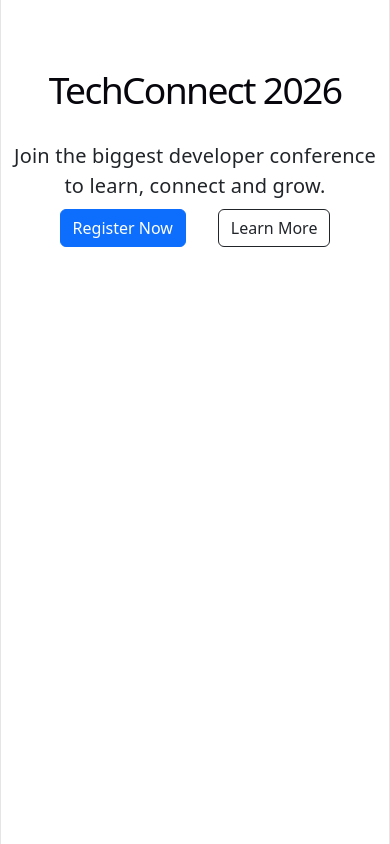
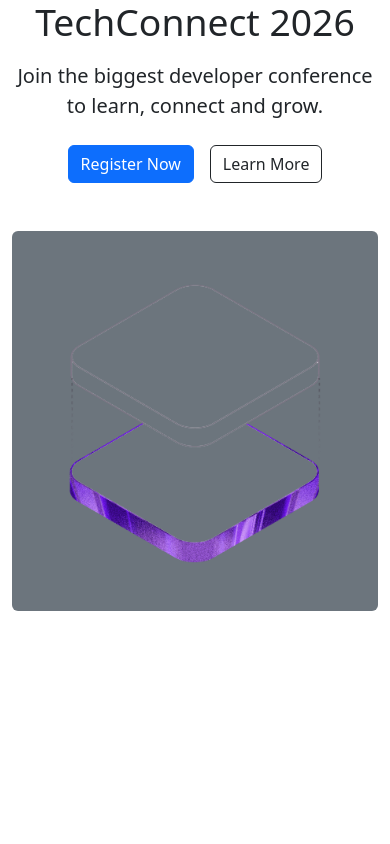
Before and after one commit to AnaghaDolse/eventify-react-bootstrap, a React (Vite) app: page / in a window 390 px wide. Built offline with nearby package versions, Linux system fonts and the light colour scheme; the HTML template or start-up script is replaced by a standard one.

Commit message:
Create responsive hero layout using Bootstrap grid

```diff
--- a/src/components/Hero.jsx
+++ b/src/components/Hero.jsx
@@ -1,15 +1,26 @@
+import HeroImage from '../assets/hero.png'
+
 const Hero = () => {
   return (
     <>
-      <div className='container py-5'>
-        <h1 className='text-center display-3'>TechConnect 2026</h1>
-        <p className='lead text-center py-2'>
-          Join the biggest developer conference to learn, connect and grow.
-        </p>
-        <div className='d-flex justify-content-center gap-3'>
-          <button className='btn btn-primary me-3'>Register Now</button>
+      <div className='container'>
+        <div className='row align-items-center g-5'>
+          <div className='col-lg-6 text-center text-lg-start'>
+            <h1 className='display-3'>TechConnect 2026</h1>
+            <p className='lead py-2'>
+              Join the biggest developer conference to learn, connect and grow.
+            </p>
+            <div className='d-flex justify-content-center gap-3'>
+              <button className='btn btn-primary'>Register Now</button>
 
-          <button className='btn btn-outline-dark'>Learn More</button>
+              <button className='btn btn-outline-dark'>Learn More</button>
+            </div>
+          </div>
+          <div className='col-lg-6'>
+            <div className='bg-secondary text-white p-5 text-center rounded'>
+              <img src={HeroImage} alt='Event Hero' className='img-fluid' />
+            </div>
+          </div>
         </div>
       </div>
     </>
--- a/src/index.css
+++ b/src/index.css
@@ -1,111 +1,3 @@
-:root {
-  --text: #6b6375;
-  --text-h: #08060d;
-  --bg: #fff;
-  --border: #e5e4e7;
-  --code-bg: #f4f3ec;
-  --accent: #aa3bff;
-  --accent-bg: rgba(170, 59, 255, 0.1);
-  --accent-border: rgba(170, 59, 255, 0.5);
-  --social-bg: rgba(244, 243, 236, 0.5);
-  --shadow:
-    rgba(0, 0, 0, 0.1) 0 10px 15px -3px, rgba(0, 0, 0, 0.05) 0 4px 6px -2px;
-
-  --sans: system-ui, 'Segoe UI', Roboto, sans-serif;
-  --heading: system-ui, 'Segoe UI', Roboto, sans-serif;
-  --mono: ui-monospace, Consolas, monospace;
-
-  font: 18px/145% var(--sans);
-  letter-spacing: 0.18px;
-  color-scheme: light dark;
-  color: var(--text);
-  background: var(--bg);
-  font-synthesis: none;
-  text-rendering: optimizeLegibility;
-  -webkit-font-smoothing: antialiased;
-  -moz-osx-font-smoothing: grayscale;
-
-  @media (max-width: 1024px) {
-    font-size: 16px;
-  }
-}
-
-@media (prefers-color-scheme: dark) {
-  :root {
-    --text: #9ca3af;
-    --text-h: #f3f4f6;
-    --bg: #16171d;
-    --border: #2e303a;
-    --code-bg: #1f2028;
-    --accent: #c084fc;
-    --accent-bg: rgba(192, 132, 252, 0.15);
-    --accent-border: rgba(192, 132, 252, 0.5);
-    --social-bg: rgba(47, 48, 58, 0.5);
-    --shadow:
-      rgba(0, 0, 0, 0.4) 0 10px 15px -3px, rgba(0, 0, 0, 0.25) 0 4px 6px -2px;
-  }
-
-  #social .button-icon {
-    filter: invert(1) brightness(2);
-  }
-}
-
 body {
   margin: 0;
 }
-
-#root {
-  width: 1126px;
-  max-width: 100%;
-  margin: 0 auto;
-  text-align: center;
-  border-inline: 1px solid var(--border);
-  min-height: 100svh;
-  display: flex;
-  flex-direction: column;
-  box-sizing: border-box;
-}
-
-h1,
-h2 {
-  font-family: var(--heading);
-  font-weight: 500;
-  color: var(--text-h);
-}
-
-h1 {
-  font-size: 56px;
-  letter-spacing: -1.68px;
-  margin: 32px 0;
-  @media (max-width: 1024px) {
-    font-size: 36px;
-    margin: 20px 0;
-  }
-}
-h2 {
-  font-size: 24px;
-  line-height: 118%;
-  letter-spacing: -0.24px;
-  margin: 0 0 8px;
-  @media (max-width: 1024px) {
-    font-size: 20px;
-  }
-}
-p {
-  margin: 0;
-}
-
-code,
-.counter {
-  font-family: var(--mono);
-  display: inline-flex;
-  border-radius: 4px;
-  color: var(--text-h);
-}
-
-code {
-  font-size: 15px;
-  line-height: 135%;
-  padding: 4px 8px;
-  background: var(--code-bg);
-}
```
